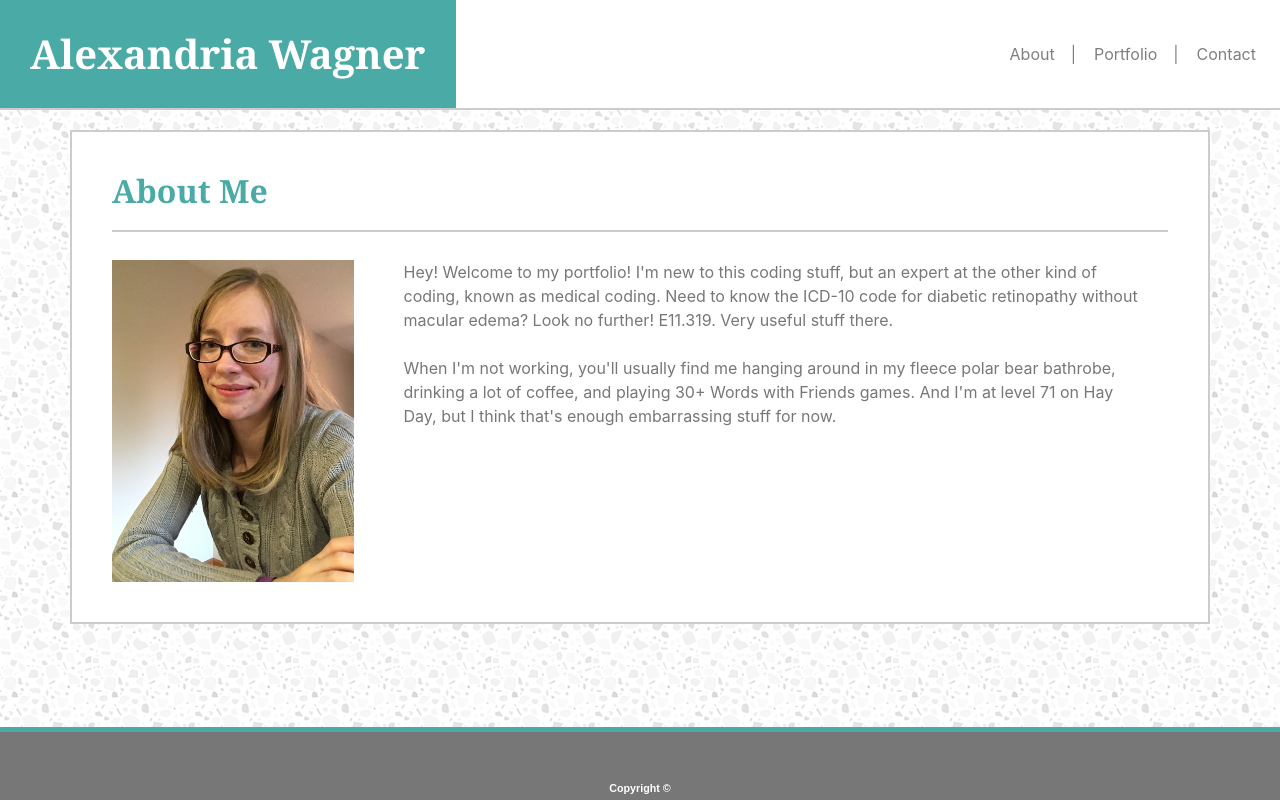
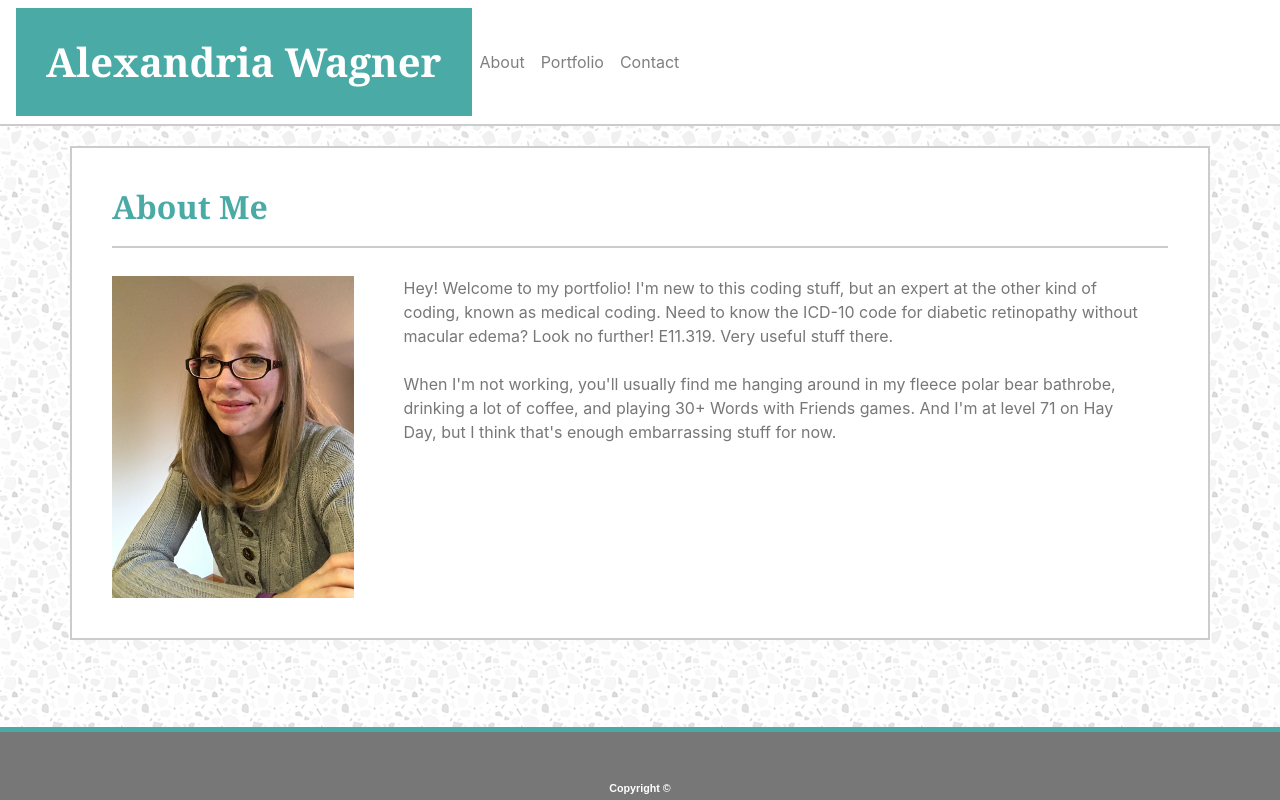
Before and after one commit to alexandriamw/Bootstrap-Portfolio, a plain HTML site: page index.html in a window 1280 px wide. Drawn offline with nearby package versions, Linux system fonts and the light colour scheme.

Commit message:
removed some of my own styling, added green text to html files to label bootstrap components, deleted contactstyle.css

```diff
--- a/index.html
+++ b/index.html
@@ -15,26 +15,26 @@
 <body>
     <div class="header-container">
         <header>
-            <h1>Alexandria Wagner</h1>
-            <nav class="navbar navbar-expand-sm navbar-light">
+            <!-- Bootstrap Nav Bar-->
+            <nav class="navbar navbar-expand-sm navbar-light collapse.show">
+                <h1>Alexandria Wagner</h1>
                 <div id="navbarSupportedContent">
                     <ul class="navbar-nav mr-auto">
                         <li class="nav-item">
                             <a class="nav-link" href="index.html">About</a>
                         </li>
                         <li class="nav-item">
-                            <a class="nav-link" href="portfolio.html">|&nbsp;&nbsp;&nbsp;&nbsp;Portfolio</a>
+                            <a class="nav-link" href="portfolio.html">Portfolio</a>
                         </li>
                         <li class="nav-item">
-                            <a class="nav-link" href="contact.html">|&nbsp;&nbsp;&nbsp;&nbsp;Contact</a>
+                            <a class="nav-link" href="contact.html">Contact</a>
                         </li>
                     </ul>
                 </div>
             </nav>
-
         </header>
     </div>
-
+    <!-- Boostrap grid with 1 row, 2 columns-->
     <section class="container">
         <div>
             <h2>About Me</h2>
--- a/style.css
+++ b/style.css
@@ -17,15 +17,7 @@ h1 {
 }
 
 header {
-    width: 100%;
     margin: auto;
-    display: flex;
-    justify-content: space-between;
-    align-items: center;
-    background-color: #ffffff;
-}
-
-nav {
     background-color: #ffffff;
 }
 
@@ -62,7 +54,6 @@ h2 {
 
 p {
     color: #777777;
-    line-height: 1.5;
     padding: 20px;
 }
 
@@ -86,3 +77,12 @@ h6 {
     font-size: 0.67em;
     font-weight: bold;
 }
+
+button {
+    background-color: #4aaaa5;
+    color: #ffffff;
+    padding: 8px 18px;
+    margin-top: 8px;
+    border: none;
+    width: 100px;
+}
```
Also changed, not shown: contact.html (+5 -4 lines), contactstyle.css (deleted, +0 -12 lines), portfolio.html (+5 -3 lines), 1 other file.
